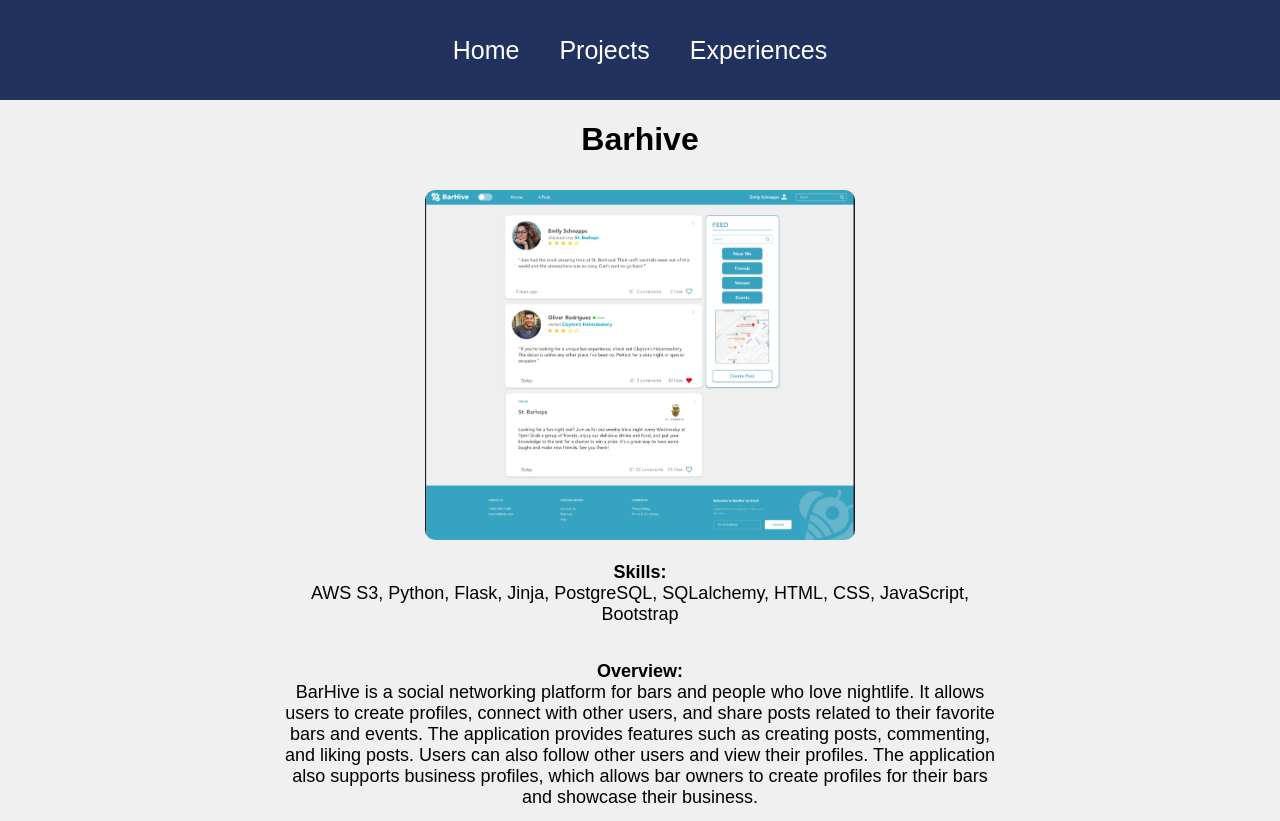
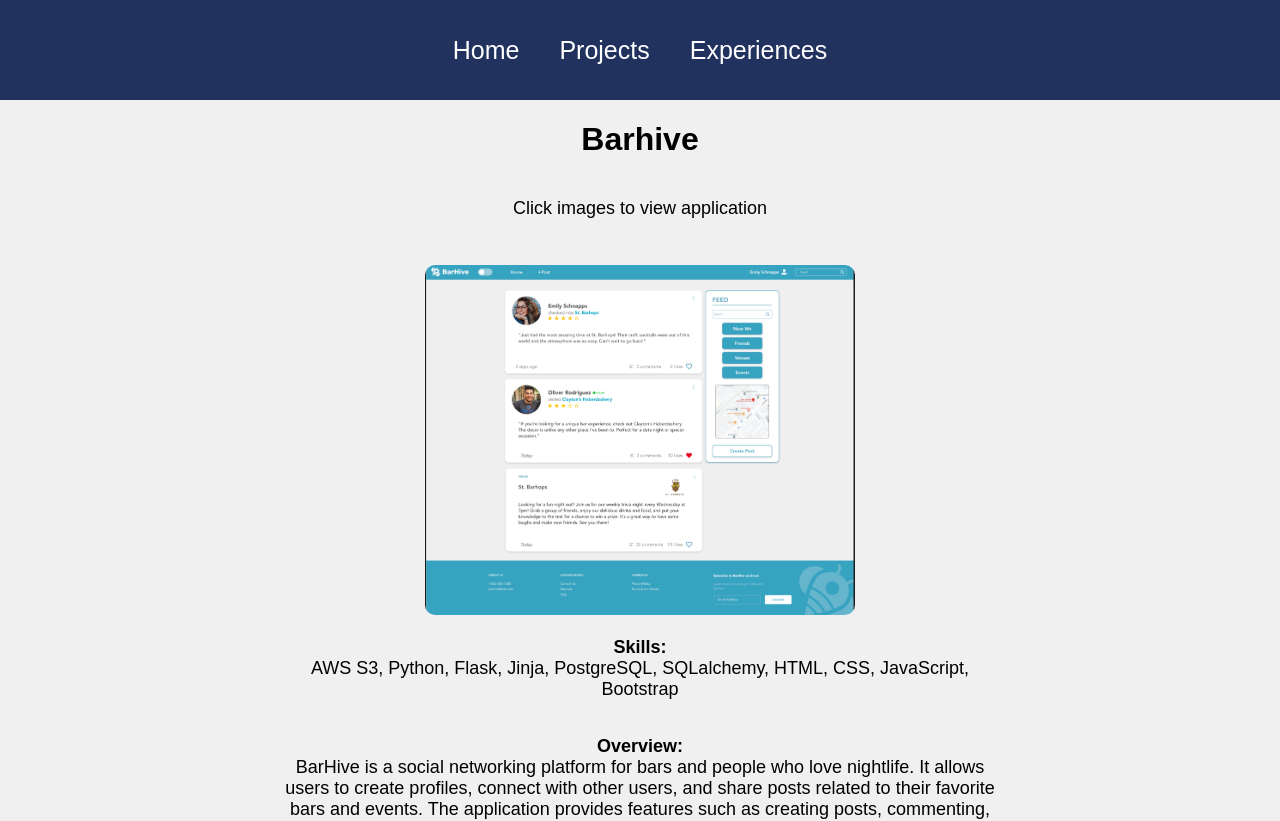
Before and after one commit to jvang0620/Personal-Portfolio, a React (Create React App) app: page /project/1 in a window 1280 px wide. Shown: the top 821 px of the page. Built offline with nearby package versions, Linux system fonts and the light colour scheme.

Commit message:
adding directions for user

```diff
--- a/src/pages/ProjectDisplay.js
+++ b/src/pages/ProjectDisplay.js
@@ -10,6 +10,7 @@ function ProjectDisplay() {
   return (
     <div className="projects">
       <h1> {project.name}</h1>
+      <p>Click images to view application</p> <br/>
       <a href={project.appURL} target="_blank" title={project.appAnchorTagTitle} rel="noopener noreferrer">
         <img src={project.image} alt="project-img" />
       </a>
--- a/src/pages/Projects.js
+++ b/src/pages/Projects.js
@@ -8,6 +8,7 @@ function Projects() {
   return (
     <div className="projects">
       <h1> My Personal Projects</h1>
+      <p>Click images to view</p>
       <div className="projectList">
         {ProjectList.map((project, index) => {
           return (
```
